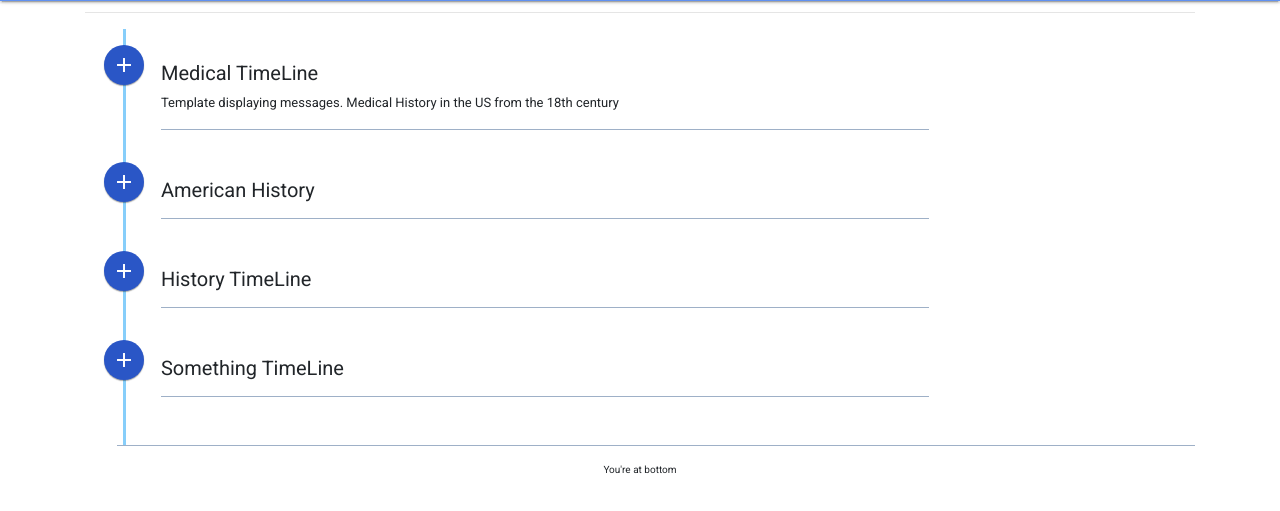
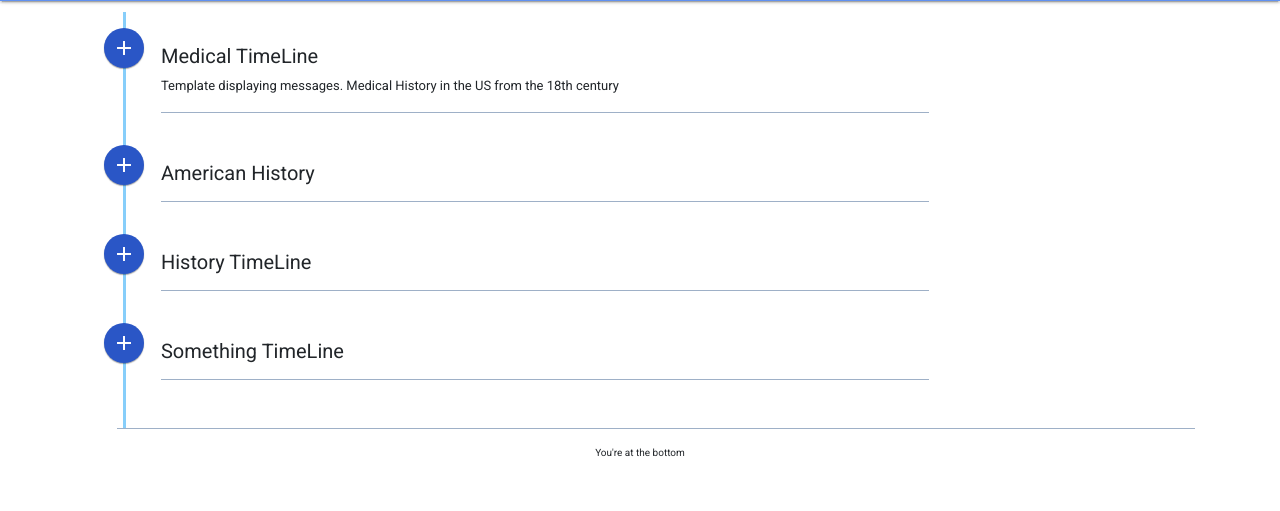
Before and after one commit to rhit-liaoz1/280peoject-timeline, a plain HTML site: page public/maintimeline.html in a window 1280 px wide. Shown: the part 63-574 px from the top of the page. Drawn offline with Linux system fonts and the light colour scheme; some packages are replaced by stand-ins of ours.

Commit message:
html formatting

```diff
--- a/public/maintimeline.html
+++ b/public/maintimeline.html
@@ -11,41 +11,43 @@
 </head>
 
 <body>
+
   <nav class="navbar navbar-dark fixed-top">
+
     <div id="profilePictureContainer">
         <img id="profilePicture" src = "https://i.stack.imgur.com/l60Hf.png"/>
       </div>
     <a class="navbar-brand" href="#">TimeLine in</a>
+
     <div id="searchbar" class="dropdown pull-xs-right">
         <button class="btn bmd-btn-icon dropdown-toggle" type="button" id="lr1" data-toggle="dropdown" aria-haspopup="true" aria-expanded="false">
           <i class="material-icons">reorder</i>
         </button>
         <div class="dropdown-menu dropdown-menu-right" aria-labelledby="lr1" style="left: -128px;">
-          <button class="dropdown-item" type="button"
-          data-toggle="modal" data-target="#searchtimeline"
-          ><i class="material-icons">search</i>&nbsp;&nbsp;&nbsp;Search</button>
-          <button class="dropdown-item" type="button"
-          data-toggle="modal" data-target="#deleteQuoteDialog"><i class="material-icons">edit</i>&nbsp;&nbsp;&nbsp;Add New</button>
-
+          <button class="dropdown-item" type="button" data-toggle="modal" data-target="#searchtimeline">
+            <i class="material-icons">search</i>&nbsp;&nbsp;&nbsp;Search
+          </button>
+          <button class="dropdown-item" type="button" data-toggle="modal" data-target="#deleteQuoteDialog">
+            <i class="material-icons">edit</i>&nbsp;&nbsp;&nbsp;Add New
+          </button>
         </div>
       </div>
+
   </nav>
+
   <div id="mainPage" class="container page-container">
-      <!-- <h20 style="height: 50px; text-align: center;">You're at Top of the page</h20> -->
+
     <div class="timeline">
-          <hr><ul class="timelinedisplay">
+      <ul class="timelinedisplay">
         <li>
           <button type="button" class="btn bmd-btn-fab-sm bmd-btn-fab">
             <i class="material-icons">add</i>
           </button>
           <div class="desc">
             <h5>Medical TimeLine</h5>
-                  <!-- <template> -->
             <p style="font-size: small;">Template displaying messages. Medical History in the US from the 18th century</p>
-                  <!-- </template> -->
-                  <hr style="background: lightsteelblue;">
+            <hr class="lineBreak">
           </div>
-
         </li>
 
         <li>
@@ -54,41 +56,39 @@
           </button>
           <div class="desc">
             <h5>American History</h5>
-                  <template>
             <p></p>
-                </template>
-                  <hr style="background: lightsteelblue;">
+            <hr class="lineBreak">
           </div>
         </li>
+
         <li>
           <button type="button" class="btn bmd-btn-fab bmd-btn-fab-sm">
             <i class="material-icons">add</i>
           </button>
           <div class="desc">
             <h5>History TimeLine</h5>
-                  <template>
             <p></p>
-                </template>
-                  <hr style="background: lightsteelblue;">
+            <hr class="lineBreak">
           </div>
         </li>
+
         <li>
           <button type="button" class="btn bmd-btn-fab-sm bmd-btn-fab">
             <i class="material-icons">add</i>
           </button>
           <div class="desc">
             <h5>Something TimeLine</h5>
-                  <hr style="background: lightsteelblue;">
+            <p></p>
+            <hr class="lineBreak">
           </div>
         </li>
-              <!-- <hr style="background-color: lightsteelblue;"/> -->
-              <hr style="background: lightsteelblue;">
+
+        <hr class="lineBreak">
 
       </ul>
-            <div style="font-size: x-small; text-align: center;">You're at bottom</div>
+    <div style="font-size: x-small; text-align: center;">You're at the bottom</div>
     </div>
-    <!-- <button id="loginButton" type="button" class="btn btn-dark">Log in</button>
-    <button id="newUserButton" type="button" class="btn btn-dark">New User</button> -->
+
   </div>
   <script src="scripts/jquery.min.js"></script>
   <script src="scripts/popper.js"></script>
```
Also changed, not shown: public/timeline.html (+16 -13 lines). Lines whose indentation alone changed are shown as unchanged.
